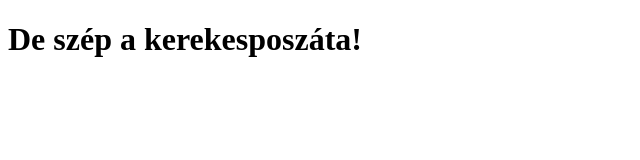
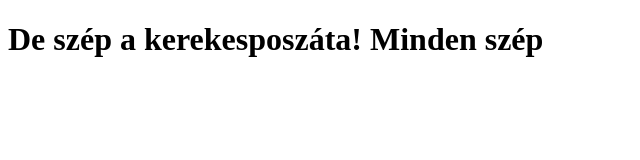
Before and after one commit to gerzsonsz/coursera-test, a plain HTML site: page site/index.html in a window 1280 px wide. Shown: the whole page, without its empty margins (0-640 px from the left). Drawn offline with Linux system fonts and the light colour scheme.

Commit message:
mégvalami

```diff
--- a/site/index.html
+++ b/site/index.html
@@ -4,6 +4,6 @@
 	<title>Puppuru</title>
 </head>
 <body>
-<h1> De szép a kerekesposzáta! </h1>
+<h1> De szép a kerekesposzáta! Minden szép </h1>
 </body>
 </html>
```
